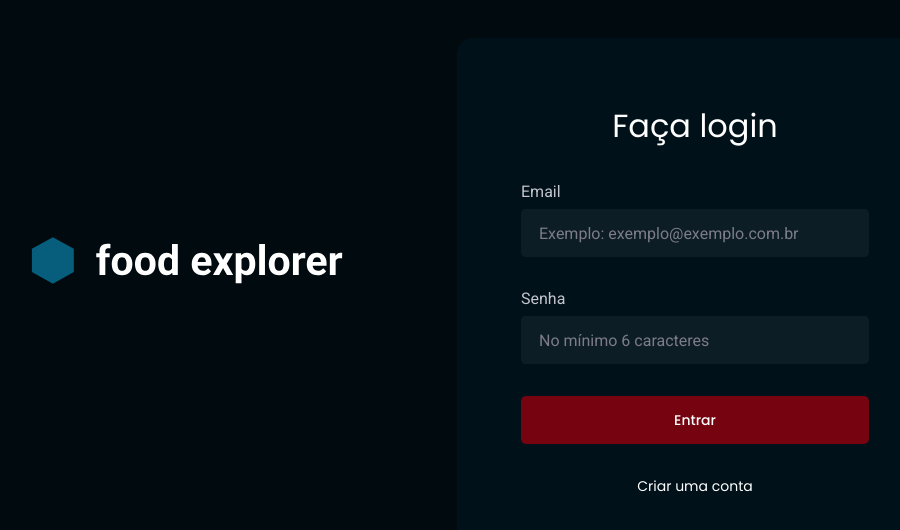
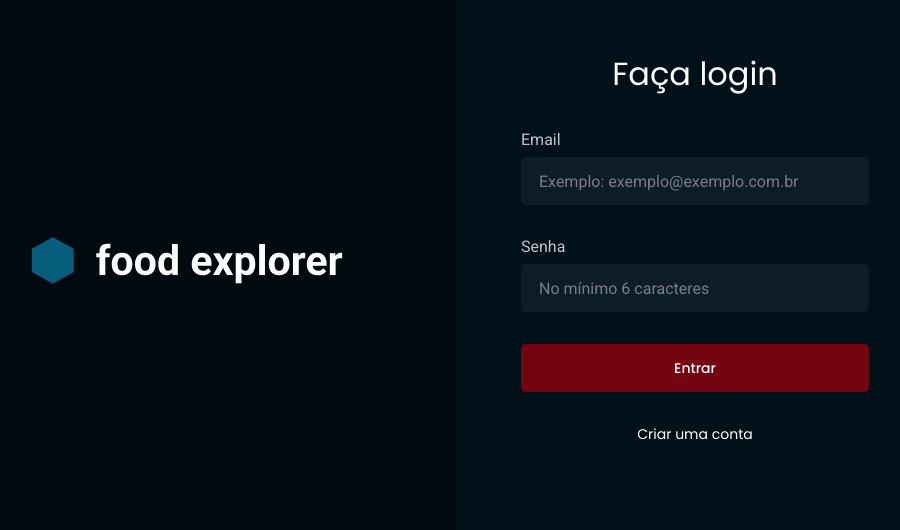
Before and after one commit to leonardonunes3/food-explorer-frontend, a React (Vite) app: page / in a window 1280 px wide. Shown: the part 104-634 px from the top of the page, without its empty margins (239-1139 px from the left). Built offline with nearby package versions, Linux system fonts and the light colour scheme; no server answers.

Commit message:
sign in + sign up resposive adjust

```diff
--- a/src/pages/SignIn/styles.js
+++ b/src/pages/SignIn/styles.js
@@ -24,6 +24,10 @@ export const Container = styled.div`
             margin-right: 0px;
         }
 
+        @media (max-width: ${DEVICE_BREAKPOINTS.LG} ) {
+            margin-top: 0px;
+        }
+
         @media (max-width: ${DEVICE_BREAKPOINTS.SM} ) {
             width: 90%;
             padding: 0 46px;
@@ -37,11 +41,10 @@ export const Form = styled.form`
     min-height: 540px;
     border-radius: 16px;
 
-    margin: 142px 108px;
+    margin: 90px 108px 112px 108px;
     padding: 0 64px;
     display: flex;
     flex-direction: column;
-    align-items: center;
 
     text-align: center;
     font-size: 14px;
@@ -51,6 +54,8 @@ export const Form = styled.form`
     @media (max-width: ${DEVICE_BREAKPOINTS.LG} ) {
         background-color: ${({ theme }) => theme.COLORS.BACKGROUND_DARK_400 };
         margin-top: 74px;
+        margin-bottom: 62px;
+        min-height: 0px;
     }
 
     @media (max-width: ${DEVICE_BREAKPOINTS.SM} ) {
--- a/src/pages/SignUp/styles.js
+++ b/src/pages/SignUp/styles.js
@@ -25,6 +25,10 @@ export const Container = styled.div`
             margin-right: 0px;
         }
 
+        @media (max-width: ${DEVICE_BREAKPOINTS.LG} ) {
+            margin-top: 46px;
+        }
+
         @media (max-width: ${DEVICE_BREAKPOINTS.SM} ) {
             width: 90%;
             padding: 0 46px;
@@ -42,7 +46,6 @@ export const Form = styled.form`
     padding: 0 64px;
     display: flex;
     flex-direction: column;
-    align-items: center;
 
     text-align: center;
     font-size: 14px;
@@ -53,6 +56,7 @@ export const Form = styled.form`
         background-color: ${({ theme }) => theme.COLORS.BACKGROUND_DARK_400 };
         margin-top: 74px;
         margin-bottom: 62px;
+        min-height: 0px;
     }
 
     @media (max-width: ${DEVICE_BREAKPOINTS.SM} ) {
```
